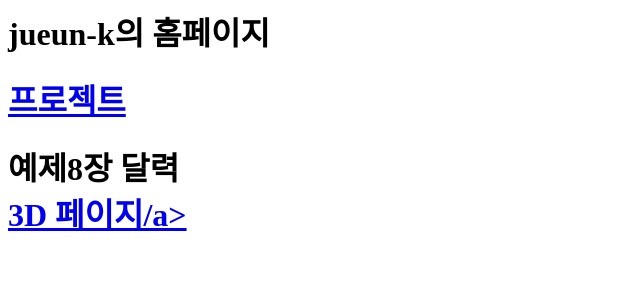
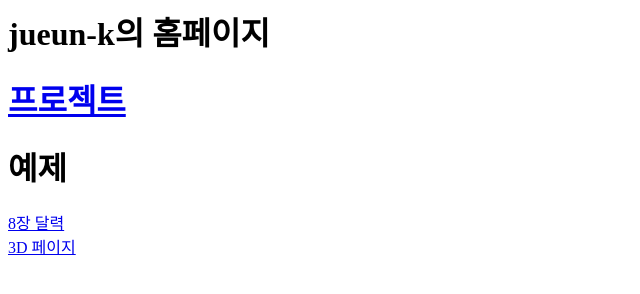
Before and after one commit to jueun-k/jueun-k.github.io, a plain HTML site: page index.html in a window 1280 px wide. Shown: the whole page, without its empty margins (0-640 px from the left). Drawn offline with Linux system fonts and the light colour scheme.

Commit message:
Update index.html

```diff
--- a/index.html
+++ b/index.html
@@ -1,5 +1,5 @@
 <H1>jueun-k의 홈페이지<H1>
 <a href="project/">프로젝트</a>
-<h1>예제</
+  <h1>예제</h1>
 <a href="ch8/">8장 달력</a></br>
-<a href="ch9/">3D 페이지/a></br>
+<a href="ch9/">3D 페이지</a></br>
```
